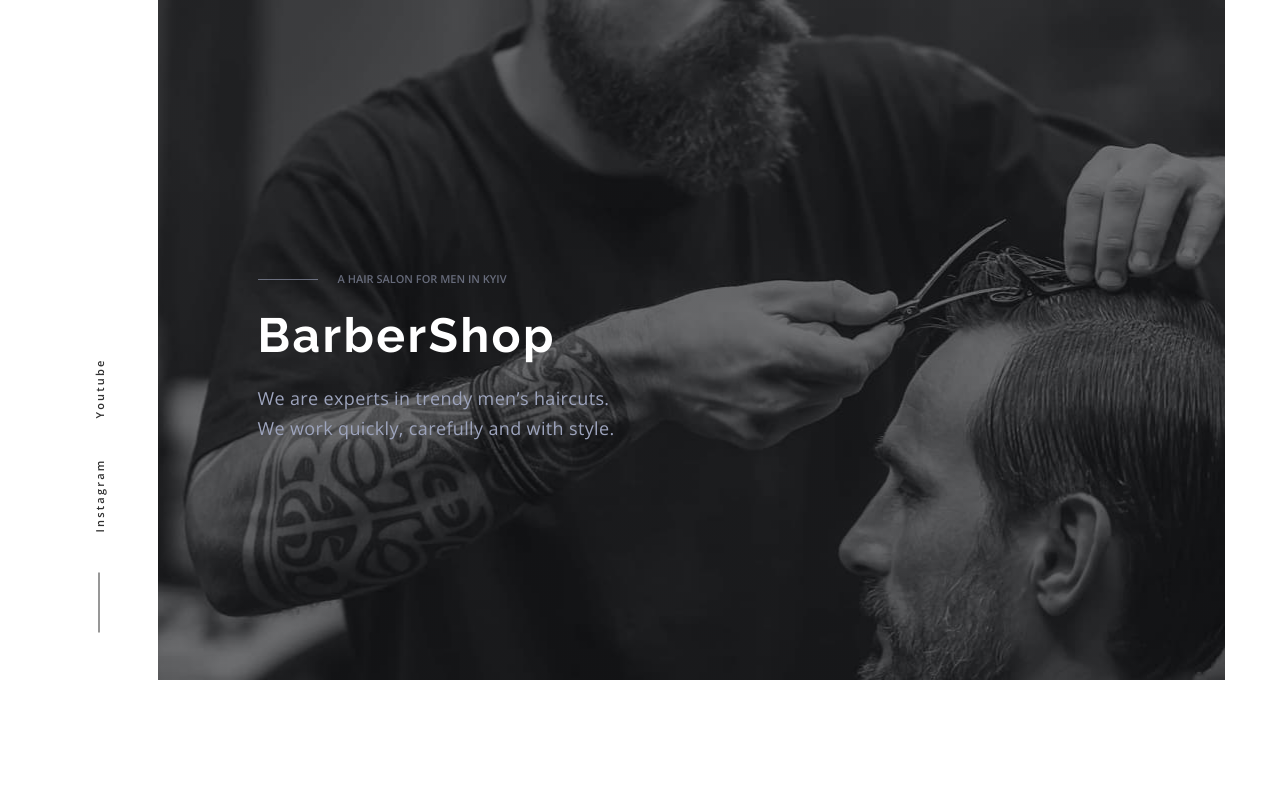
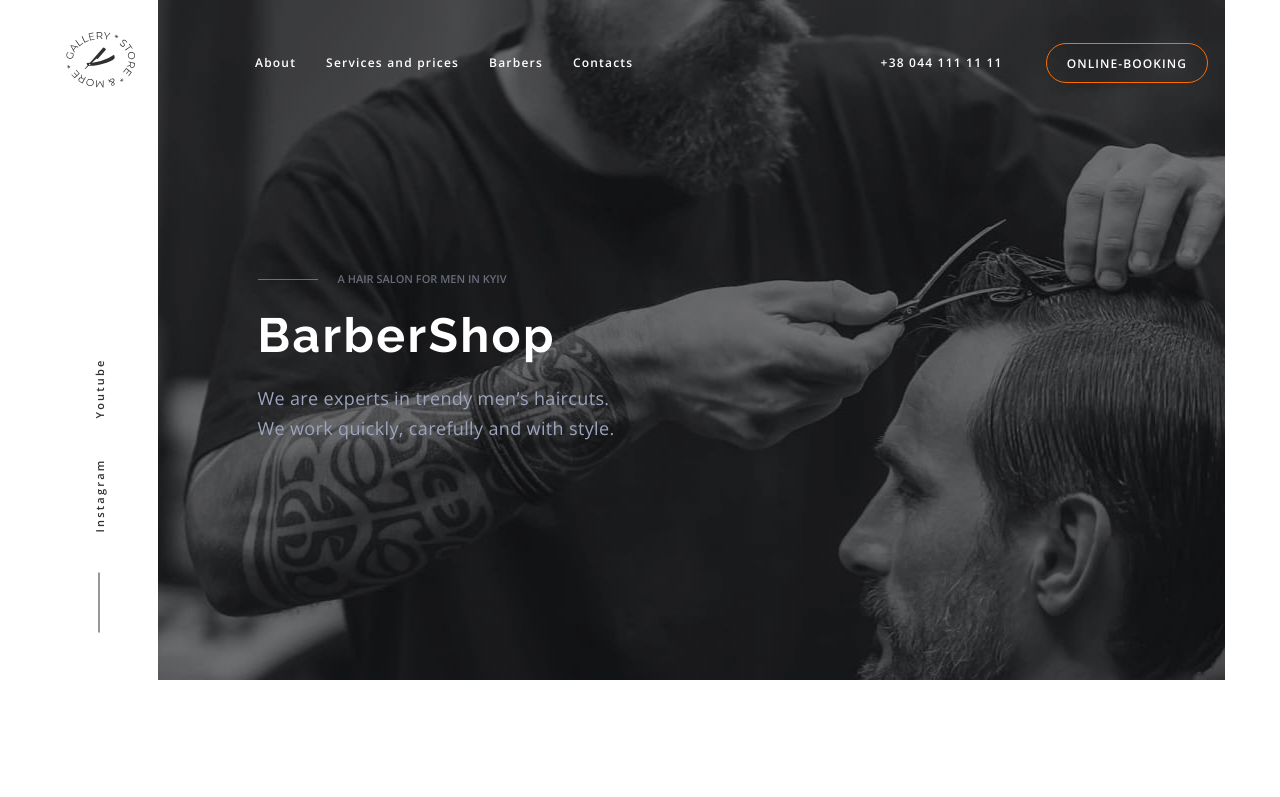
Before and after one commit to AndriiTsokur/goit-barbershop, a plain HTML site: page index.html in a window 1280 px wide. Shown: the top 797 px of the page. Drawn offline with nearby package versions, Linux system fonts and the light colour scheme.

Commit message:
Adds refactored Page Header
- BEM
- SASS
- Adaptive markup
- Adaptive & Retina friendly images

```diff
--- a/css/styles.css
+++ b/css/styles.css
@@ -243,7 +243,7 @@ ul {
 /* ================== Components - END ================== */
 
 /* =================== Header - START =================== */
-.header {
+/* .header {
 	position: absolute;
 	top: 0;
 	left: 0;
@@ -251,34 +251,34 @@ ul {
 
 	width: 100%;
 	padding-block: 32px;
-}
+} */
 
-.header > .container {
+/* .header > .container {
 	padding-right: calc(15px + 17px);
-}
+} */
 
-.header-logo-icon {
+/* .header-logo-icon {
 	display: block;
 
 	fill: var(--color-main);
-}
+} */
 
 /* .header-navigation {
 	...
 } */
 
-.header-list {
+/* .header-list {
 	margin-left: 131px;
 
 	font-size: 12px;
 	line-height: 1.33;
-}
+} */
 
-.header-item:not(:last-child) {
+/* .header-item:not(:last-child) {
 	margin-right: 30px;
-}
+} */
 
-.header-link {
+/* .header-link {
 	padding-block: 20px;
 
 	font-size: 12px;
@@ -286,7 +286,7 @@ ul {
 	line-height: 1.33;
 	letter-spacing: 0.1em;
 	color: var(--color-contrast);
-}
+} */
 
 .header-phone {
 	margin-left: auto;
--- a/index.html
+++ b/index.html
@@ -31,39 +31,56 @@
 		<link rel="stylesheet" href="./css/main.css" />
 	</head>
 	<body>
-		<!-- <header class="header">
-			<div class="container flex-vert-centered">
-				<nav class="header-navigation flex-vert-centered">
-					<a class="header-logo" href="./index.html">
-						<svg class="header-logo-icon" width="69" height="56">
+		<header class="page-header">
+			<div class="container">
+				<nav>
+					<!-- Navigation Mobile -->
+					<div class="page-header__nav-mobile">
+						<a href="./index.html">
+							<svg class="page-header__logo-icon" width="69" height="56">
 								<use href="./images/icons.svg#icon-logo"></use>
 							</svg>
 						</a>
 
-					<ul class="header-list flex-vert-centered">
-						<li class="header-item nobullet">
-							<a class="header-link comp-link-behaviour nounderline" href="#about">About</a>
+						<button class="page-header__menu-btn" type="button">
+							<svg class="page-header__menu-icon" width="24" height="16">
+								<use href="./images/icons.svg#icon-menu"></use>
+							</svg>
+						</button>
+					</div>
+
+					<!-- Navigation Regular -->
+					<div class="page-header__nav-regular">
+						<a href="./index.html">
+							<svg class="page-header__logo" width="69" height="56">
+								<use href="./images/icons.svg#icon-logo"></use>
+							</svg>
+						</a>
+
+						<ul class="nav__list">
+							<li>
+								<a class="nav__link" href="#about">About</a>
 							</li>
-						<li class="header-item nobullet">
-							<a class="header-link comp-link-behaviour nounderline" href="#prices"
-								>Services and prices</a
-							>
+							<li>
+								<a class="nav__link" href="#prices">Services and prices</a>
 							</li>
-						<li class="header-item nobullet">
-							<a class="header-link comp-link-behaviour nounderline" href="#barbers">Barbers</a>
+							<li>
+								<a class="nav__link" href="#barbers">Barbers</a>
 							</li>
-						<li class="header-item nobullet">
-							<a class="header-link comp-link-behaviour nounderline" href="#contacts">Contacts</a>
+							<li>
+								<a class="nav__link" href="#contacts">Contacts</a>
 							</li>
 						</ul>
+					</div>
 				</nav>
-
-				<a class="header-link header-phone comp-link-behaviour nounderline" href="tel:+380441111111"
-					>+38 044 111 11 11</a
-				>
-				<button class="comp-btn btn-light" data-modal-open type="button">Online-booking</button>
+				<div class="page-header__contacts">
+					<a class="page-header__phone nav__link" href="tel:+380441111111">+38 044 111 11 11</a>
+					<button class="page-header__btn comp-btn btn-light" data-modal-open type="button">
+						Online-booking
+					</button>
 				</div>
-		</header> -->
+			</div>
+		</header>
 
 		<main>
 			<!-- Section Hero -->
@@ -935,5 +952,6 @@
 		</div> -->
 
 		<!-- <script src="./js/modal.js"></script> -->
+		<script src="./js/script.js"></script>
 	</body>
 </html>
--- /dev/null
+++ b/js/script.js
@@ -0,0 +1,6 @@
+const backdropParent = document.querySelector('.page-header').firstElementChild;
+
+window.addEventListener('scroll', function () {
+	let opacity = window.scrollY / 150;
+	backdropParent.style.setProperty('--backdrop-opacity', opacity);
+});
--- a/sass/components/_page-header.scss
+++ b/sass/components/_page-header.scss
@@ -0,0 +1,153 @@
+.page-header {
+	position: fixed;
+	top: 0;
+	left: 0;
+	z-index: 1000;
+
+	width: 100%;
+	// padding-block: 32px;
+
+	@media screen and (min-width: 768px) {
+		position: absolute;
+	}
+
+	& > .container {
+		max-width: 480px;
+		padding-top: 40px;
+		padding-inline: 31px;
+
+		--backdrop-opacity: 0;
+
+		&::after {
+			content: '';
+
+			position: absolute;
+			top: 0;
+			left: 0;
+			z-index: -1;
+
+			width: 100%;
+			height: 100%;
+
+			background-color: $BG_DARK;
+			box-shadow: 0 0 20px 40px $BG_DARK;
+			opacity: var(--backdrop-opacity);
+
+			@media screen and (min-width: 768px) {
+				display: none;
+			}
+		}
+
+		@media screen and (min-width: 768px) {
+			display: flex;
+			justify-content: space-between;
+			align-items: center;
+			max-width: 720px;
+			padding-top: 0;
+			padding-inline: calc(15px + 11px) calc(15px + 11px);
+		}
+
+		@media screen and (min-width: 1200px) {
+			max-width: 1200px;
+			padding-top: 32px;
+			padding-inline: calc(15px + 11px) calc(15px + 17px);
+		}
+	}
+}
+
+.page-header__nav-mobile {
+	display: flex;
+	justify-content: space-between;
+	align-items: center;
+
+	@media screen and (min-width: 768px) {
+		display: none;
+	}
+}
+
+.page-header__logo-icon,
+.page-header__menu-icon {
+	fill: $COLOR_CONTRAST;
+}
+
+.page-header__menu-btn {
+	margin: 0;
+	padding: 0;
+
+	line-height: 0;
+
+	border: none;
+	background-color: transparent;
+
+	cursor: pointer;
+}
+
+.page-header__nav-regular {
+	@media screen and (max-width: 767px) {
+		display: none;
+	}
+
+	display: flex;
+	align-items: center;
+	gap: 59px;
+
+	@media screen and (min-width: 1200px) {
+		gap: 120px;
+	}
+}
+
+.page-header__logo {
+	fill: $COLOR_MAIN;
+}
+
+.nav__list {
+	display: flex;
+	gap: 20px;
+
+	@media screen and (min-width: 1200px) {
+		gap: 30px;
+	}
+}
+
+.nav__link {
+	@extend %link;
+
+	padding-block: 20px;
+
+	font-size: 12px;
+	font-weight: 600;
+	line-height: calc(16 / 12);
+	letter-spacing: 0.1em;
+	color: $COLOR_CONTRAST;
+}
+
+.page-header__contacts {
+	@media screen and (max-width: 767px) {
+		display: none;
+	}
+
+	display: flex;
+	flex-direction: column-reverse;
+	align-items: center;
+	padding-top: 40px;
+
+	@media screen and (min-width: 1200px) {
+		flex-direction: row;
+		gap: 43px;
+		padding-top: 3px;
+	}
+}
+
+.page-header__phone {
+	padding-block: 0;
+}
+
+.page-header__btn {
+	@extend %comp-btn, %comp-btn--light;
+
+	margin-bottom: 20px;
+
+	@media screen and (min-width: 1200px) {
+		margin-bottom: 0;
+	}
+}
```
Also changed, not shown: css/main.css, css/main.min.css, images/icons.svg, 2 other files. Lines whose indentation alone changed are shown as unchanged.
